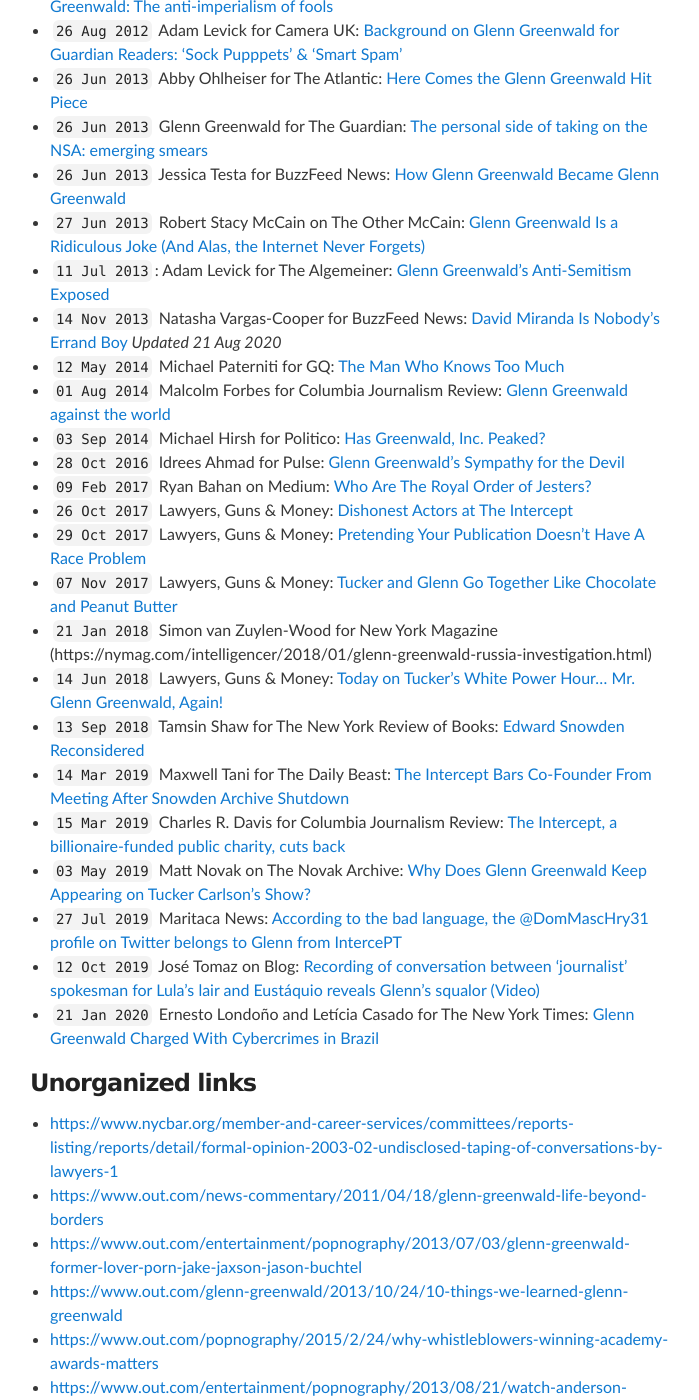
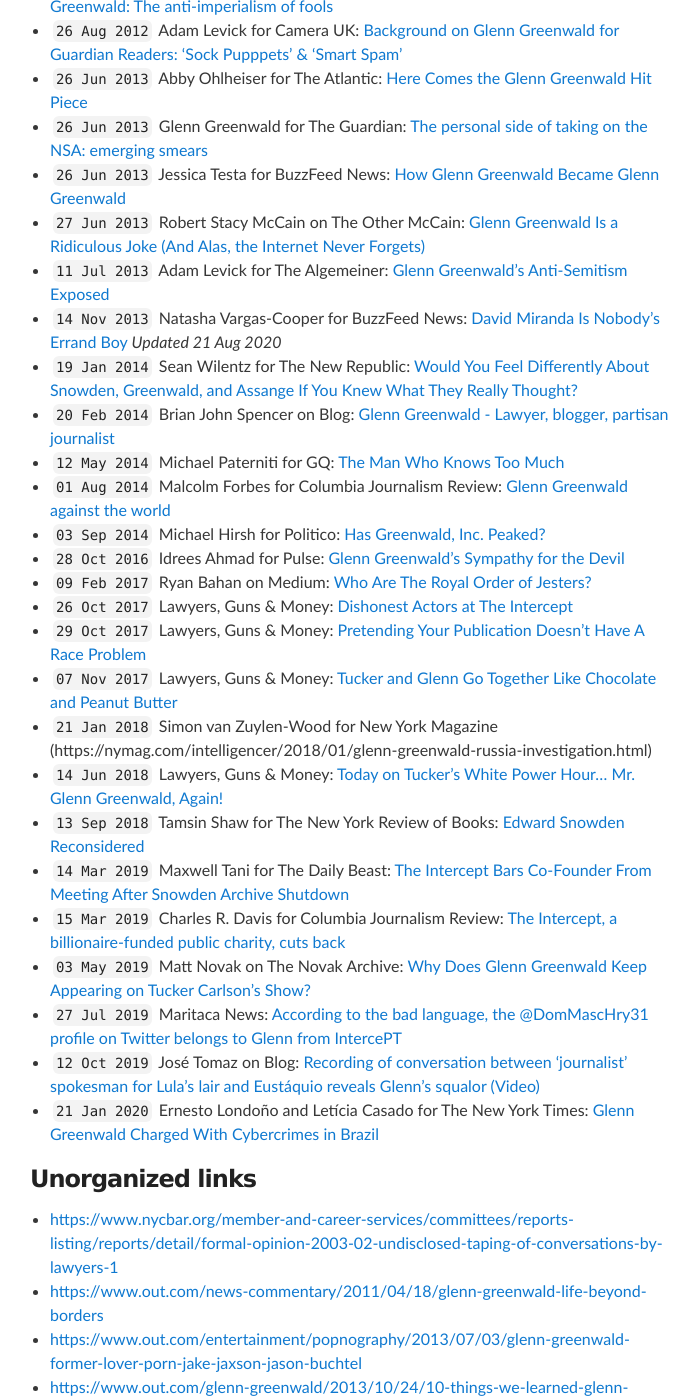
Before and after one commit to masternotions/masternotions.github.io, a Jekyll site: the page built from articles.md, in a window 1280 px wide and 1400 px high, scrolled down 309 px. Shown: the whole window, without its empty margins (290-989 px from the left). Built offline with Jekyll 4.4.1, drawn with Linux system fonts in a browser that asks for light colours; some of the changed text lies outside the part shown.

Commit message:
Update articles.md

```diff
--- a/articles.md
+++ b/articles.md
@@ -13,8 +13,10 @@ layout: default
 - ``26 Jun 2013`` Glenn Greenwald for The Guardian: [The personal side of taking on the NSA: emerging smears](https://www.theguardian.com/commentisfree/2013/jun/26/nsa-revelations-response-to-smears)
 - ``26 Jun 2013`` Jessica Testa for BuzzFeed News: [How Glenn Greenwald Became Glenn Greenwald](https://www.buzzfeednews.com/article/jtes/how-glenn-greenwald-became-glenn-greenwald)
 - ``27 Jun 2013`` Robert Stacy McCain on The Other McCain: [Glenn Greenwald Is a Ridiculous Joke (And Alas, the Internet Never Forgets)](https://theothermccain.com/2013/06/27/glenn-greenwald-is-a-ridiculous-joke-and-alas-the-internet-never-forgets/)
-- ``11 Jul 2013``: Adam Levick for The Algemeiner: [Glenn Greenwald's Anti-Semitism Exposed](https://www.algemeiner.com/2013/07/11/glenn-greenwalds-anti-semitism-exposed/)
+- ``11 Jul 2013`` Adam Levick for The Algemeiner: [Glenn Greenwald's Anti-Semitism Exposed](https://www.algemeiner.com/2013/07/11/glenn-greenwalds-anti-semitism-exposed/)
 - ``14 Nov 2013`` Natasha Vargas-Cooper for BuzzFeed News: [David Miranda Is Nobody's Errand Boy](https://www.buzzfeed.com/natashavc/david-miranda-is-nobodys-errand-boy) _Updated 21 Aug 2020_
+- ``19 Jan 2014`` Sean Wilentz for The New Republic: [Would You Feel Differently About Snowden, Greenwald, and Assange If You Knew What They Really Thought?](https://newrepublic.com/article/116253/edward-snowden-glenn-greenwald-julian-assange-what-they-believe)
+- ``20 Feb 2014`` Brian John Spencer on Blog: [Glenn Greenwald - Lawyer, blogger, partisan journalist](http://brianjohnspencer.blogspot.com/2014/02/glenn-greenwald-lawyer-blogger-partisan.html)
 - ``12 May 2014`` Michael Paterniti for GQ: [The Man Who Knows Too Much](https://www.gq.com/story/glenn-greenwald-edward-snowden-no-place-to-hide)
 - ``01 Aug 2014`` Malcolm Forbes for Columbia Journalism Review: [Glenn Greenwald against the world](https://archives.cjr.org/critical_eye/glenn_greenwald_against_the_wo.php)
 - ``03 Sep 2014`` Michael Hirsh for Politico: [Has Greenwald, Inc. Peaked?](https://www.politico.com/magazine/story/2014/09/glenn-greenwald-inc-peaked-110576)
@@ -46,13 +48,11 @@ layout: default
 - [https://www.out.com/entertainment/popnography/2013/06/07/glenn-greenwald-whistleblower-bradley-manning]()
 - [https://law.justia.com/cases/federal/district-courts/FSupp2/159/1116/2384296/]()
 - [https://www.tercalivre.com.br/glenn-greenwald-ja-foi-processado-por-pornografia-segundo-site-estrangeiro/]()
-- [http://brianjohnspencer.blogspot.com/2014/02/glenn-greenwald-lawyer-blogger-partisan.html]()
 - [https://polizeros.com/2019/07/05/brazil-investigating-glenn-greenwald-for-money-laundering/]()
 - [https://www.nytimes.com/reuters/2020/08/21/business/21reuters-brazil-corruption.html]()
 - [https://www.fbi.gov/wanted/cyber/evgeniy-mikhailovich-bogachev]()
 - [https://noticias.r7.com/eleicoes-2018/jornalista-americano-usa-site-para-alavancar-carreira-do-marido-09072019]()
 - [https://noticias.r7.com/eleicoes-2018/jornalista-americano-usa-site-para-alavancar-carreira-do-marido-09072019]()
-- [https://newrepublic.com/article/116253/edward-snowden-glenn-greenwald-julian-assange-what-they-believe]()
 - [https://www.datalounge.com/thread/12942466-gay-ballet-dancer-ditches-ballet-to-do-porn-because-it-is-art-]()
 - [https://medium.com/@thegrugq/agent-of-influence-2-0-e1f20bed4aec]()
 - [https://g1.globo.com/rj/rio-de-janeiro/noticia/2019/09/11/coaf-aponta-movimentacao-atipica-de-r-25-milhoes-em-conta-do-deputado-federal-david-miranda.ghtml]()
```
